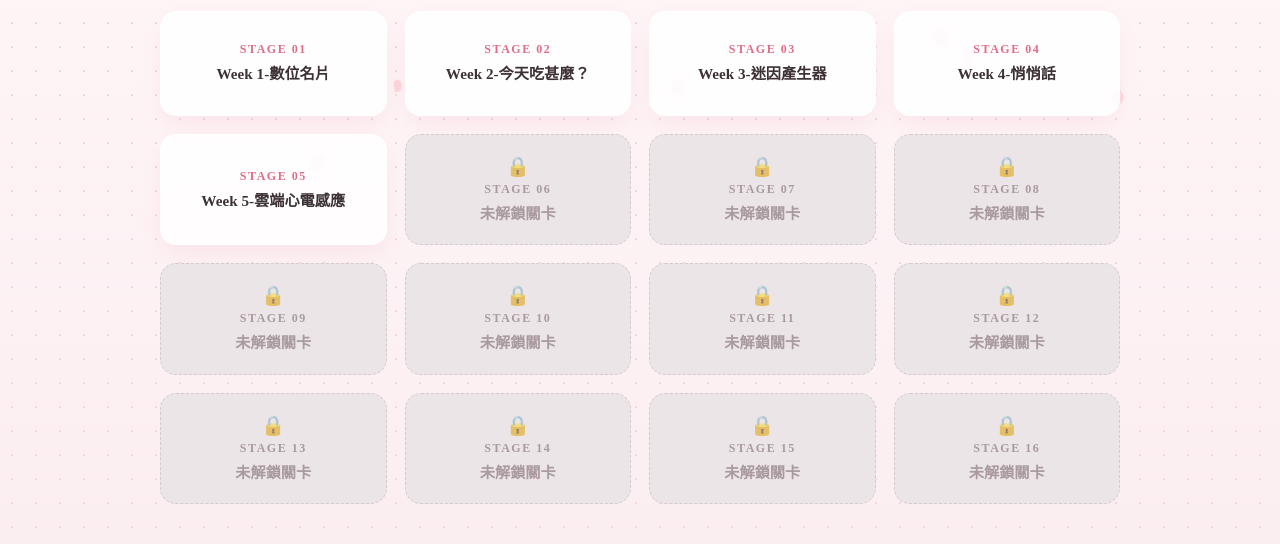
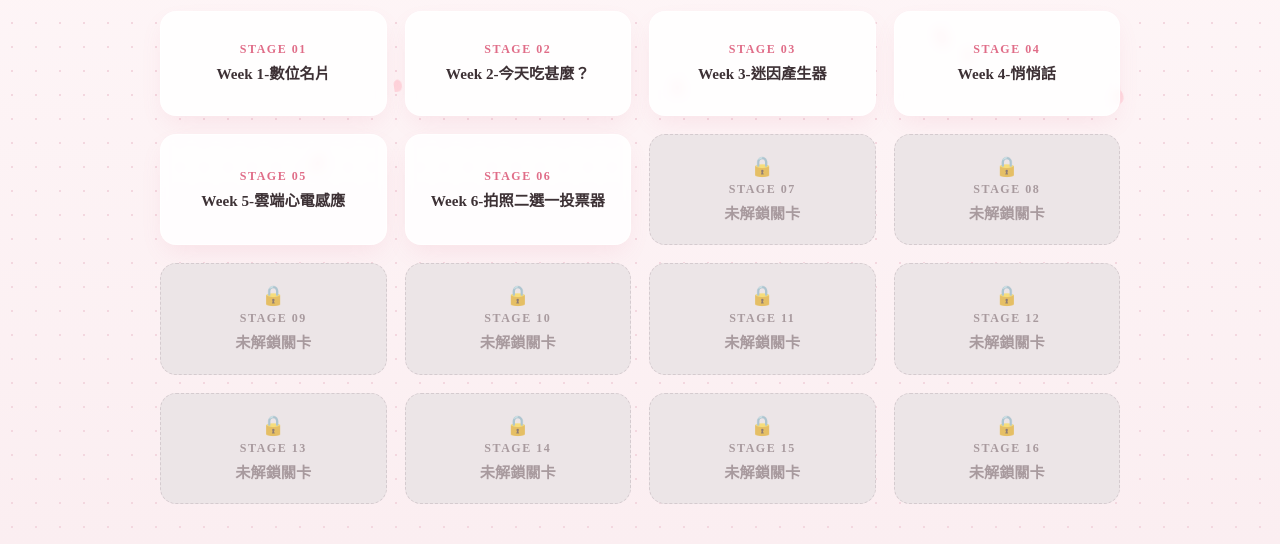
Before and after one commit to s26122143-hank/code-pen, a plain HTML site: page index.html in a window 1280 px wide. Shown: the part 277-821 px from the top of the page. Drawn offline with Linux system fonts and the light colour scheme; a web font is replaced by a local one.

Commit message:
Update index.html

```diff
--- a/index.html
+++ b/index.html
@@ -364,8 +364,13 @@
                 <span class="btn-title">Week 5-雲端心電感應</span>
             </a>
 
-            <!-- 按鈕 6 ~ 16 (未解鎖) -->
-            <div class="btn locked"><span class="lock-icon">🔒</span><span class="btn-week">STAGE 06</span><span class="btn-title">未解鎖關卡</span></div>
+            <!-- 按鈕 6 (已解鎖) -->
+            <a href="w6/index.html" class="btn unlocked">
+                <span class="btn-week">STAGE 06</span>
+                <span class="btn-title">Week 6-拍照二選一投票器</span>
+            </a>
+
+            <!-- 按鈕 7 ~ 16 (未解鎖) -->
             <div class="btn locked"><span class="lock-icon">🔒</span><span class="btn-week">STAGE 07</span><span class="btn-title">未解鎖關卡</span></div>
             <div class="btn locked"><span class="lock-icon">🔒</span><span class="btn-week">STAGE 08</span><span class="btn-title">未解鎖關卡</span></div>
             <div class="btn locked"><span class="lock-icon">🔒</span><span class="btn-week">STAGE 09</span><span class="btn-title">未解鎖關卡</span></div>
```
